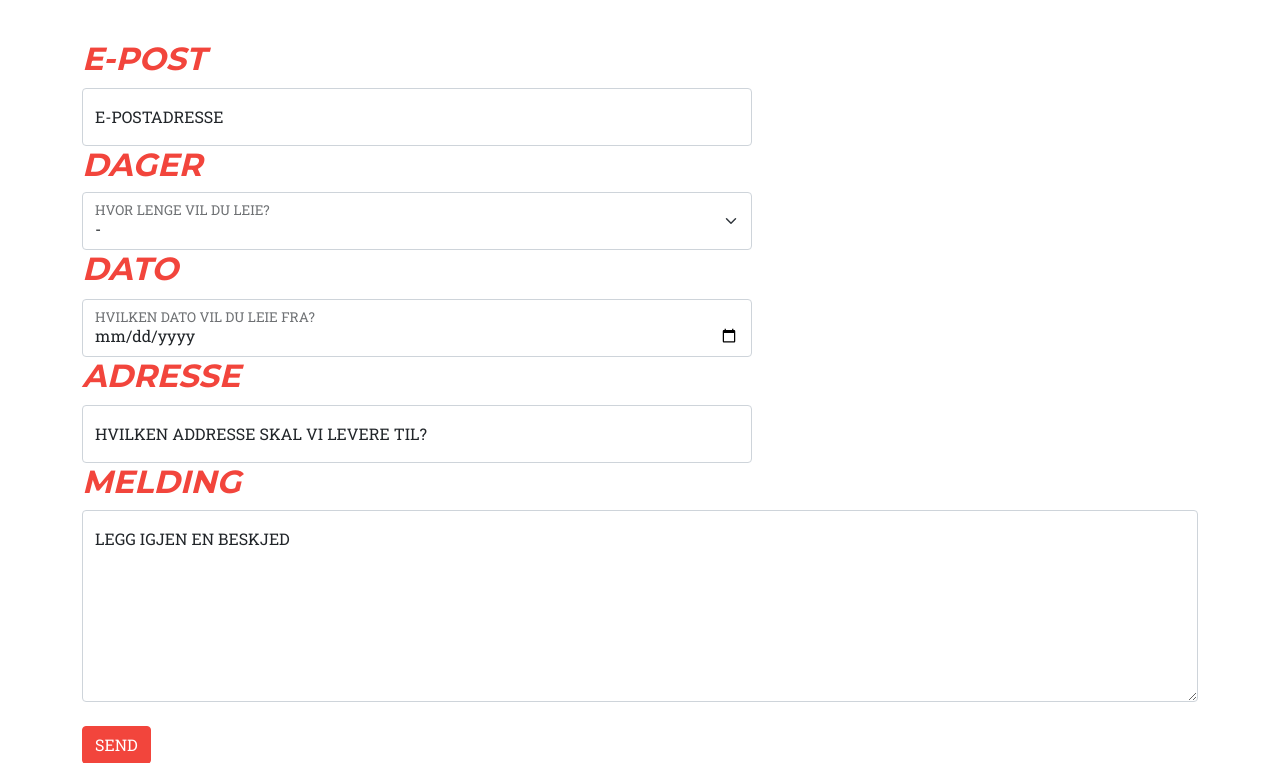
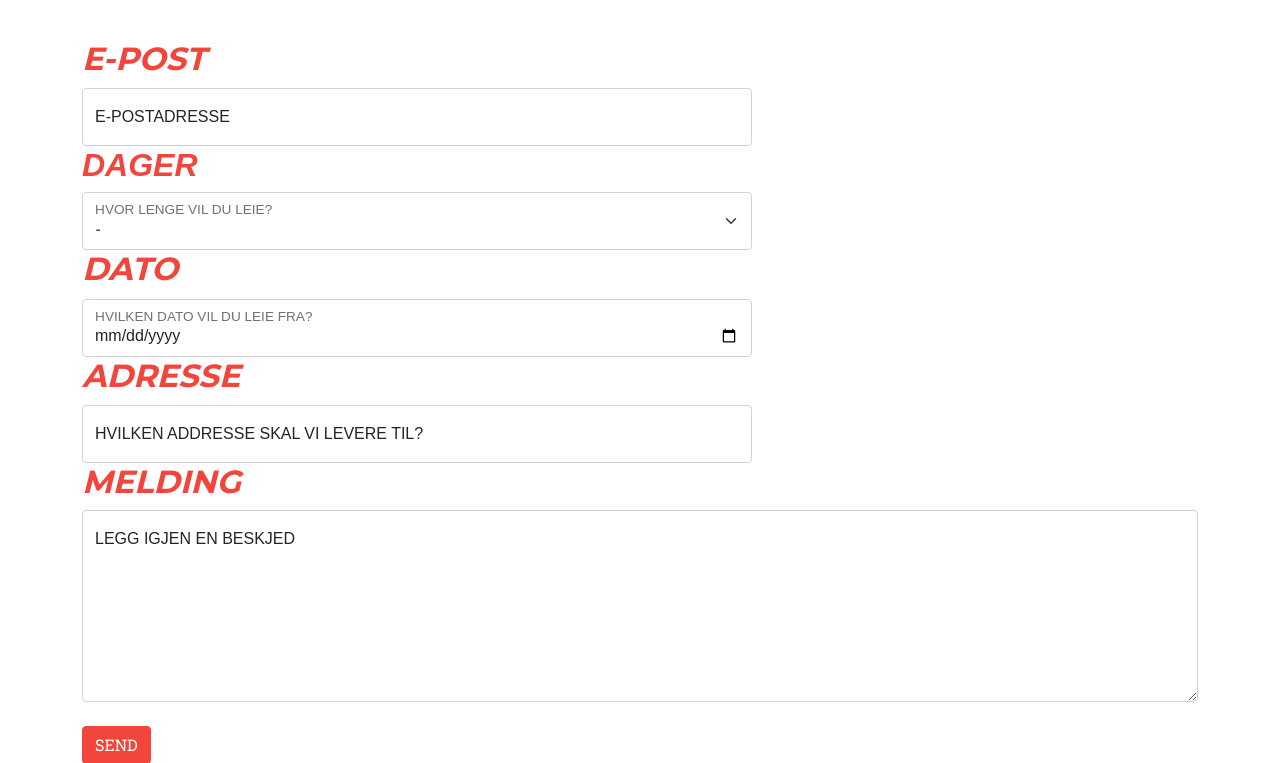
Before and after one commit to davidharket/LeienboksPush, a Flask app: page / in a window 1280 px wide. Shown: the part 1573-2336 px from the top of the page. Run offline with Flask 2, Linux system fonts and the light colour scheme; some libraries are stand-ins or nearby versions; some web fonts are replaced.

Commit message:
fix gotham for fields

```diff
--- a/templates/index.html
+++ b/templates/index.html
@@ -133,37 +133,37 @@
                                 <h2 class="top" id="bestill"><i>E-POST</i></h2>
                                 <div class="form-floating">
                                     <input class="form-control" name="email" type="text" placeholder="Enter your name..." style="margin-top:10px; margin-right: 50%;" data-sb-validations="required" required/>
-                                    <label for="email">E-POSTADRESSE</label>
+                                    <label for="email" style="font-family: 'Gotham', sans-serif;">E-POSTADRESSE</label>
                                     <div class="invalid-feedback" data-sb-feedback="email:required">E-post er påkrevd.</div>
                                     <div class="invalid-feedback" data-sb-feedback="email:email">E-posten er ikke gyldig.</div>
                                 </div>
-                                <h2 class="top"><i>DAGER</i></h2>
+                                <h2 class="top" style="font-family: 'Gotham', sans-serif;"><i>DAGER</i></h2>
                                 <div class="form-floating">
                                     <select  class="form-select" id="days" name="days" aria-label="Default select example" data-sb-validations="required" required>
                                       <option selected>-</option>
-                                      <option value="1 døgn">1 DØGN</option>
-                                      <option value="1 helg">1 HELG</option>
-                                      <option value="1 uke">1 UKE</option>
-                                      <option value="egendefinert">EGENDEFINERT</option>
+                                      <option value="1 døgn" style="font-family: 'Gotham', sans-serif;">1 DØGN</option>
+                                      <option value="1 helg" style="font-family: 'Gotham', sans-serif;">1 HELG</option>
+                                      <option value="1 uke" style="font-family: 'Gotham', sans-serif;">1 UKE</option>
+                                      <option value="egendefinert" style="font-family: 'Gotham', sans-serif;">EGENDEFINERT</option>
                                     </select>
-                                    <label for="days">HVOR LENGE VIL DU LEIE?</label>
+                                    <label for="days" style="font-family: 'Gotham', sans-serif;">HVOR LENGE VIL DU LEIE?</label>
                                 </div>
                                 <h2 class="top"><i>DATO</i></h2>
                                 <div class="form-floating">
-                                    <input class="form-control" id="date" name="date" type="date" placeholder="28.10.2022" style="margin-top: 10px;" data-sb-validations="required" required/>
-                                    <label for="date">HVILKEN DATO VIL DU LEIE FRA?</label>
+                                    <input class="form-control" id="date" name="date" type="date" placeholder="28.10.2022" style="margin-top: 10px; font-family: 'Gotham', sans-serif;" data-sb-validations="required" required/>
+                                    <label for="date" style="font-family: 'Gotham', sans-serif;">HVILKEN DATO VIL DU LEIE FRA?</label>
                                     <div class="invalid-feedback" data-sb-feedback="phone:required">Dato er påkrevd.</div>
                                 </div>
                                 <h2 class="top"><i>ADRESSE</i></h2>
                                 <div class="form-floating">
                                     <input class="form-control" id="address" name="address" type="text" placeholder="Adresse" style="margin-top: 10px;" data-sb-validations="required"/>
-                                    <label for="address">HVILKEN ADDRESSE SKAL VI LEVERE TIL?</label>
+                                    <label for="address" style="font-family: 'Gotham', sans-serif;">HVILKEN ADDRESSE SKAL VI LEVERE TIL?</label>
                                     <div class="invalid-feedback" data-sb-feedback="address:required">Adresse er påkrevd.</div>
                                 </div>
                                 <h2 class="top"><i>MELDING</i></h2>
                                 <div class="form-floating" style="margin-right: 0%;">
                                     <textarea class="form-control" id="message" name="message" placeholder="Legg til en beskjed om det er noe du lurer på..." style="height: 12rem" data-sb-validations="nonrequired"></textarea>
-                                    <label for="message">LEGG IGJEN EN BESKJED</label></div>
+                                    <label for="message" style="font-family: 'Gotham', sans-serif;">LEGG IGJEN EN BESKJED</label></div>
                                 <br />
                                 <!-- Submit success message-->
                                 <!---->
```
